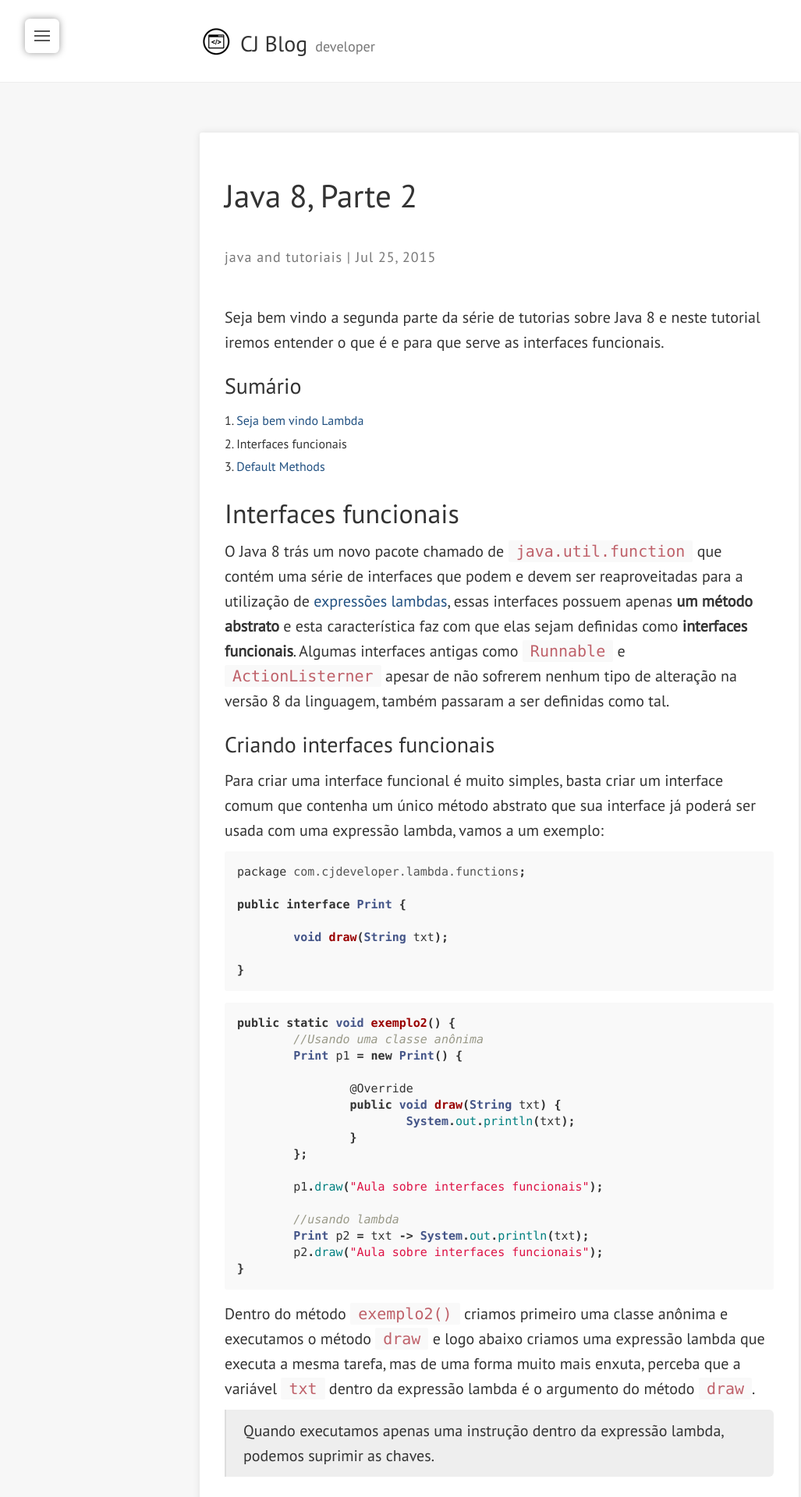
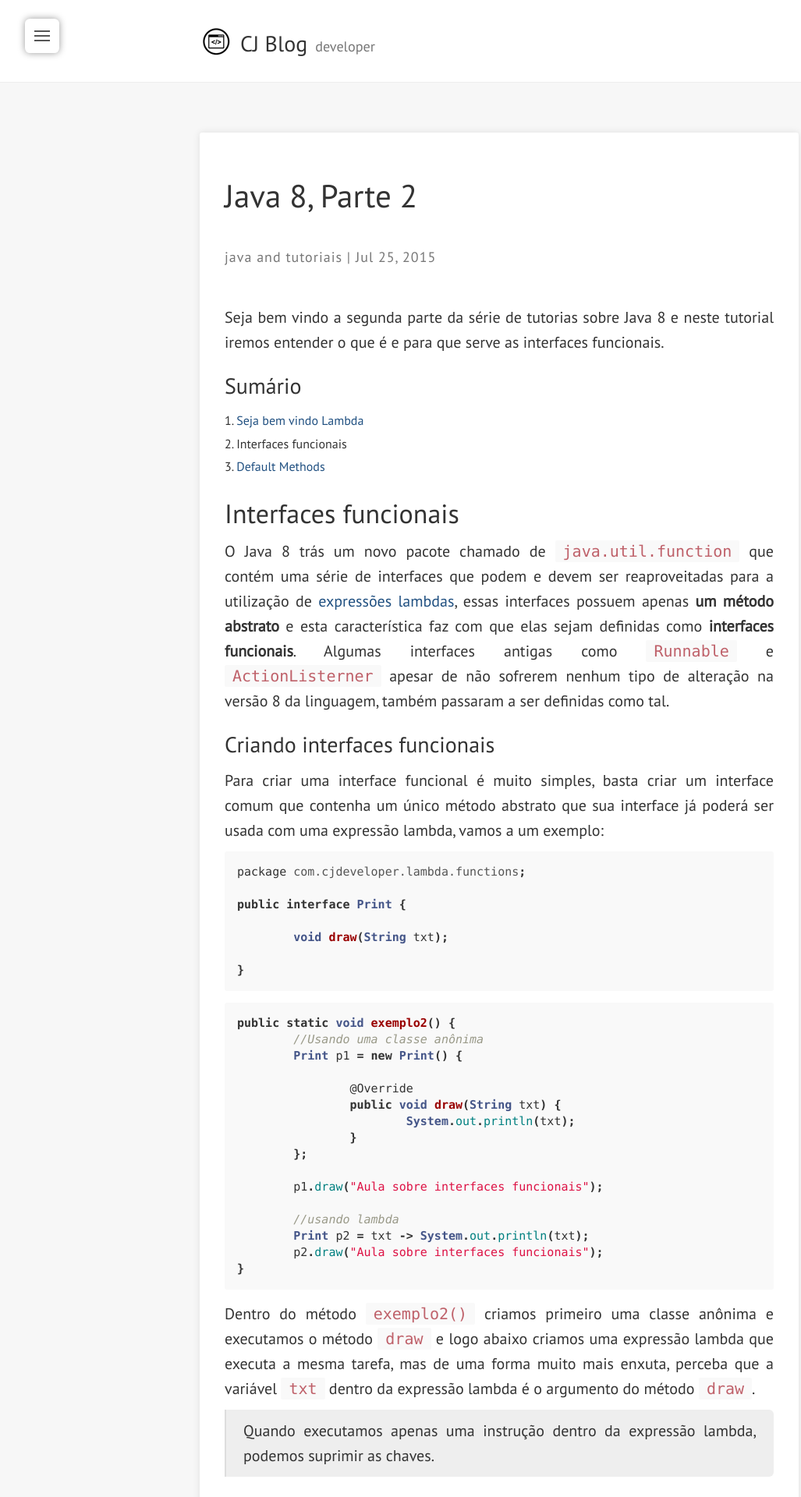
Before and after one commit to CaiqueJhones/CaiqueJhones.github.io, a Jekyll site: the page built from _posts/2015-07-25-interfaces-funcionais.md, in a window 1280 px wide. Shown: the top 1920 px of the page at 78% size, without its empty margins (0-1027 px from the left). Built offline with Jekyll 4.4.1, drawn with Linux system fonts in a browser that asks for light colours; nearby versions of some CDN libraries.

Commit message:
Update SCSS

```diff
--- a/assets/css/main.scss
+++ b/assets/css/main.scss
@@ -544,6 +544,10 @@ img {
   border-bottom-width: 2px;
 }
 
+.post-content {
+	text-align: justify;
+}
+
 /* Put some padding arround post images */
 .post .post-content img, .page .post-content img {
   padding: 1em 0;
```
